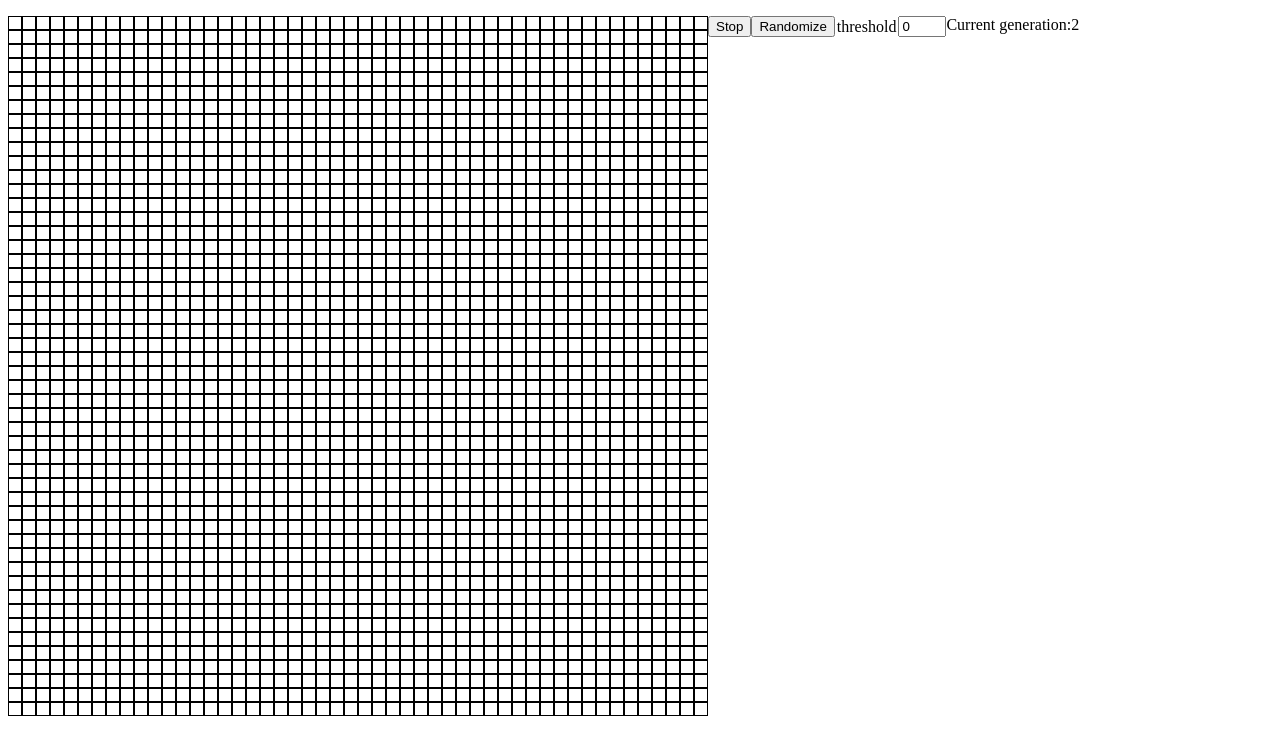
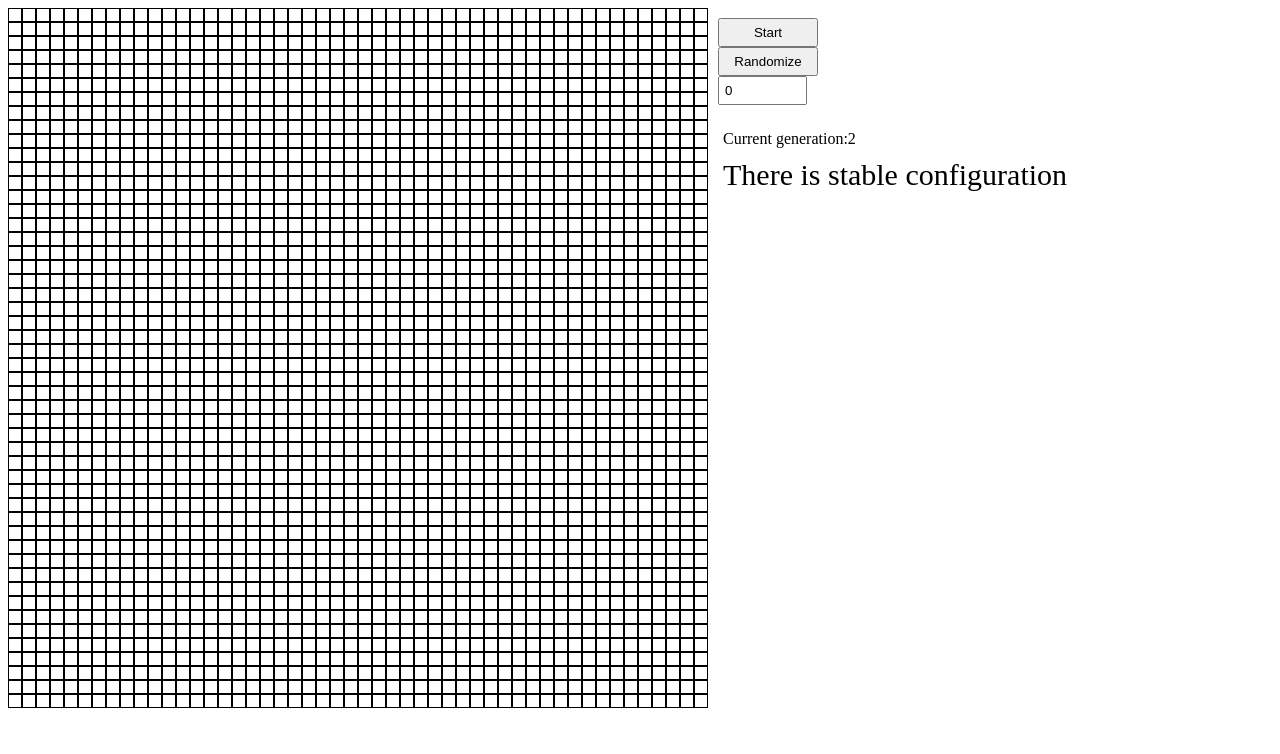
Before and after one commit to tigromol/GameOfLIfe, a website: page index.html in a window 1280 px wide. Both pictures are taken after a click on the button "Start". Drawn offline with nearby package versions, Linux system fonts and the light colour scheme.

Commit message:
Finish condition + some minor interface tweaks

```diff
--- a/script.js
+++ b/script.js
@@ -127,6 +127,7 @@ var Field = function (_React$Component) {
             field: randStart(_this.props.size, _this.props.rand),
             history: [],
             active: false,
+            period: 0,
             rand: 0,
             gen: 0
 
@@ -169,9 +170,26 @@ var Field = function (_React$Component) {
             this.setState({ gen: 0, history: [], field: randStart(this.props.size, this.state.rand) });
         }
     }, {
+        key: 'finish',
+        value: function finish() {
+            if (this.state.period != 0) {
+                return this.state.period == 1 ? React.createElement(
+                    'div',
+                    { id: 'finish' },
+                    'There is stable configuration'
+                ) : React.createElement(
+                    'div',
+                    { id: 'finish' },
+                    'There is periodic configuration with period = ',
+                    this.state.period
+                );
+            }
+        }
+    }, {
         key: 'nextGen',
         value: function nextGen() {
             this.setState({ field: stateUpdate(this.state.field), gen: this.state.gen + 1 });
+            this.isFinished();
             this.historyWrite();
         }
     }, {
@@ -185,7 +203,7 @@ var Field = function (_React$Component) {
         value: function life() {
             var _this3 = this;
 
-            this.setState({ life: true });
+            this.setState({ life: true, period: 0 });
             this.timerID = setInterval(function () {
                 return _this3.nextGen();
             }, 1000);
@@ -209,6 +227,22 @@ var Field = function (_React$Component) {
             }
         }
     }, {
+        key: 'isFinished',
+        value: function isFinished() {
+            var currentValue = this.state.field.slice();
+            for (var i = 0; i < this.state.history.length; i++) {
+                var prevValue = this.state.history[i].slice();
+                if (currentValue.map(function (x) {
+                    return x.join();
+                }).join() == prevValue.map(function (x) {
+                    return x.join();
+                }).join()) {
+                    this.stop();
+                    this.setState({ period: this.state.history.length - i });
+                }
+            }
+        }
+    }, {
         key: 'render',
         value: function render() {
             var _this4 = this;
@@ -227,7 +261,6 @@ var Field = function (_React$Component) {
                 ));
                 squares = [];
             }
-            console.log(this.state.history.length);
 
             return React.createElement(
                 'div',
@@ -243,6 +276,9 @@ var Field = function (_React$Component) {
                 ),
                 React.createElement(
                     'div',
+                    { id: 'controlpanel' },
+                    React.createElement(
+                        'div',
                         null,
                         this.lifeHandler()
                     ),
@@ -251,19 +287,24 @@ var Field = function (_React$Component) {
                         { className: 'control', onClick: this.randomize.bind(this) },
                         'Randomize'
                     ),
-                React.createElement(
-                    'label',
-                    { className: 'control', htmlFor: 'rand' },
-                    'threshold'
-                ),
                     React.createElement('input', { className: 'control', id: 'rand', type: 'number', min: '0', max: '100', name: 'randomness', defaultValue: '0', onChange: function onChange() {
                             return _this4.setState({ rand: document.getElementById('rand').value / 100 });
-                    } }),
+                        } })
+                ),
                 React.createElement(
-                    'p',
-                    null,
+                    'div',
+                    { id: 'info' },
+                    React.createElement(
+                        'div',
+                        { className: 'info' },
                         'Current generation:',
                         this.state.gen
+                    ),
+                    React.createElement(
+                        'div',
+                        { className: 'info' },
+                        this.finish()
+                    )
                 )
             );
         }
--- a/styles.css
+++ b/styles.css
@@ -8,9 +8,24 @@
     position: relative;
     float:left;
 }
+#info{
+    display:table;
+    padding:10px;
+}
+.info{
+    padding:5px;
+
+}
+#controlpanel{
+    padding:10px;
+    display:table;
+    width:100px;
+}
 .control{
+    width:100px;
+    padding:5px;
     position:relative;
-    float:left;
+    display:inline-block;
 
 }
 table{
@@ -20,8 +35,15 @@ table{
 
 }
 #rand{
-    width:40px;
+    width:75px;
 }
 label{
     padding: 2px;
 }
+#finish{
+    font-size: 30px;
+    height: 50px;
+    width: 500px;
+    position:relative;
+    float:left;
+}
```
Also changed, not shown: src/script.js (+25 -5 lines). Lines whose indentation alone changed are shown as unchanged.
